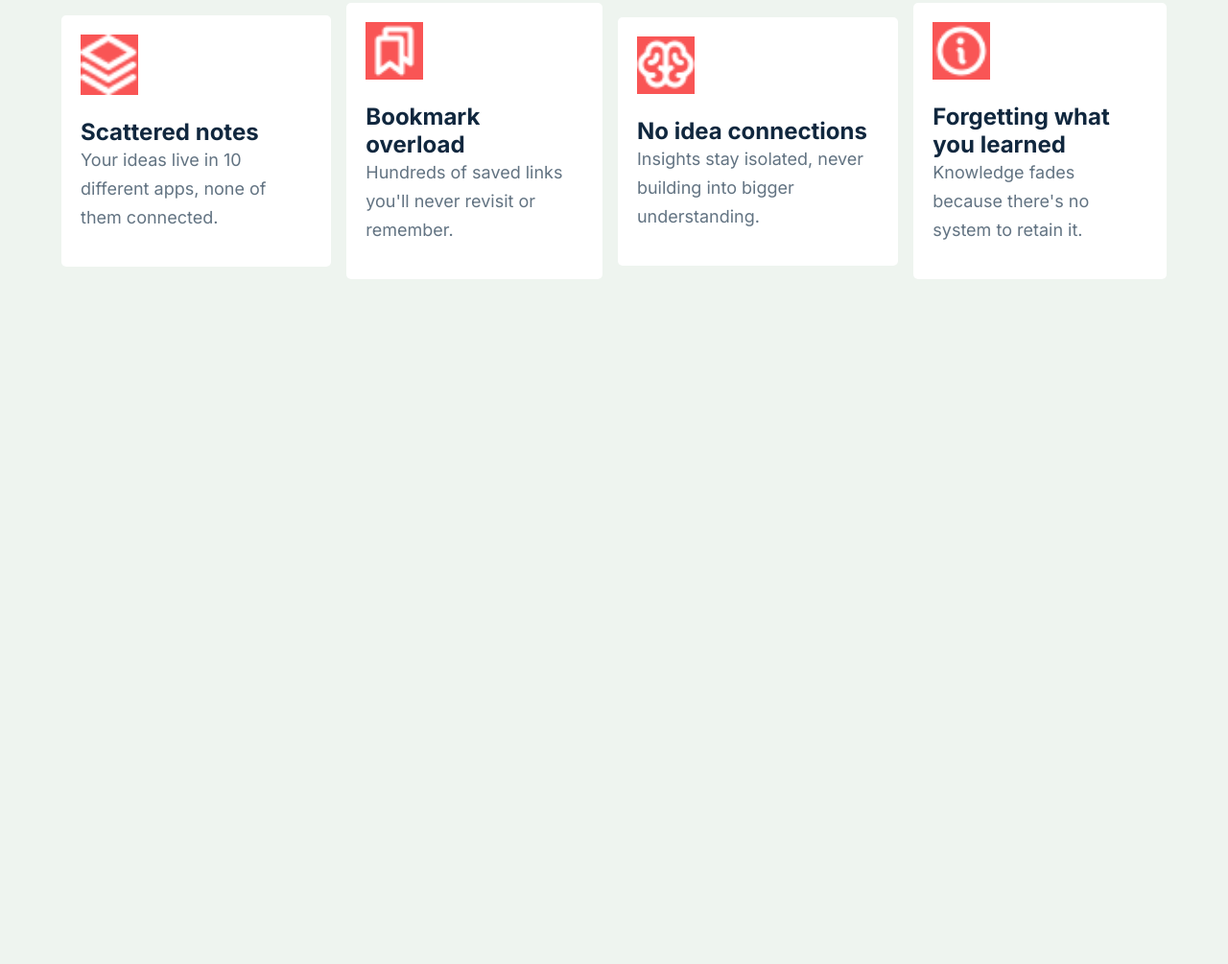
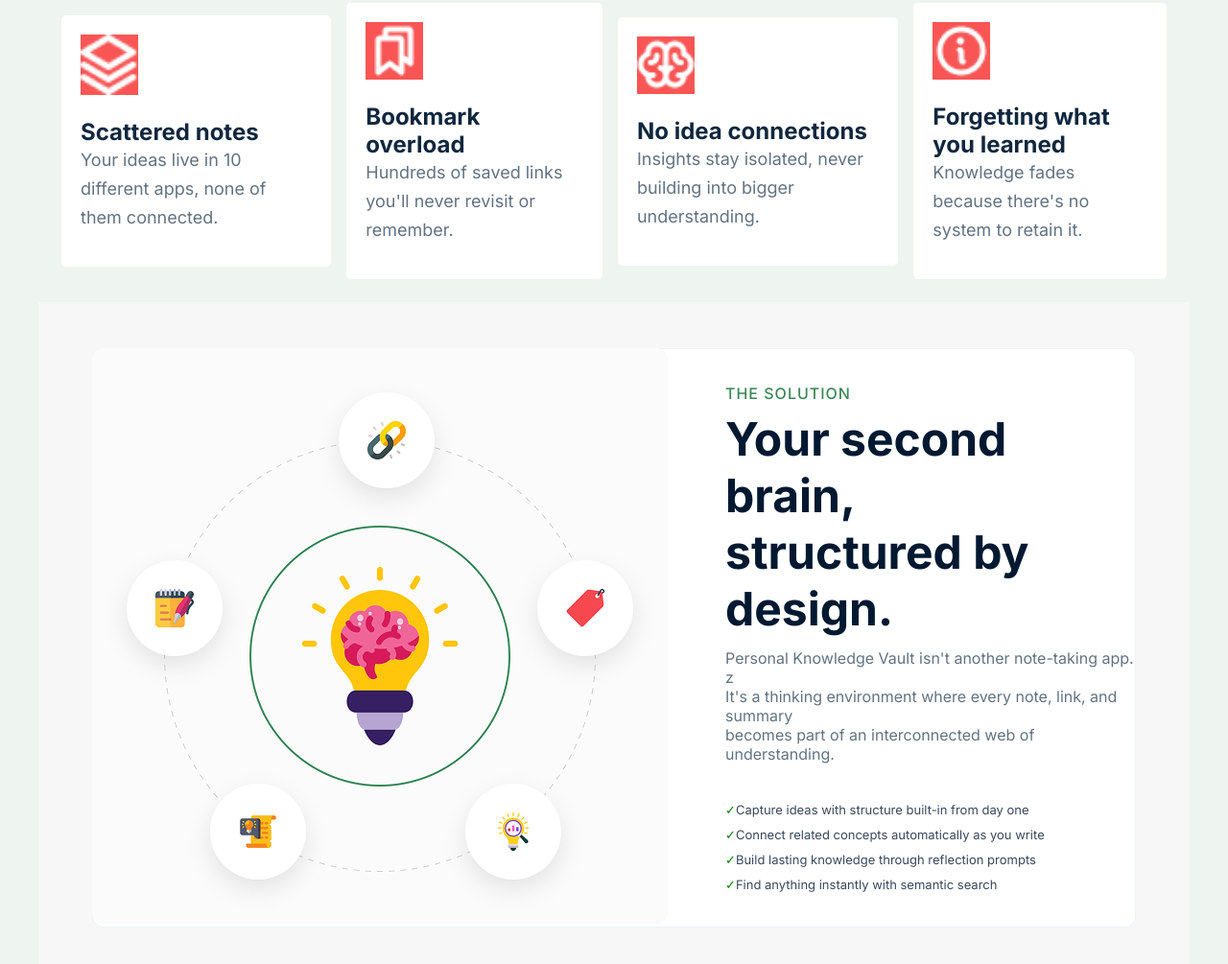
Before and after one commit to jk-jumur/assignment-1, a plain HTML site: page index.html in a window 1280 px wide. Shown: the part 1028-2033 px from the top of the page at 96% size. Before the commit the page ends 1363 px from the top, so only its background shows below. Drawn offline with Linux system fonts and the light colour scheme.

Commit message:
some changes

```diff
--- a/index.html
+++ b/index.html
@@ -105,12 +105,25 @@
         <!--second section start-->
               <section id="second-brain">
                    <div class="brain-container">
-                      <div class="">
-                       <img src="" alt="">
+                      <div class="brain-image">
+                       <img src="assets/knowledge.png" alt="">
                        </div>
 
-                       <div>
+                       <div class="second-heading">
+                            <span class="spn">THE SOLUTION</span>
+                            <h2>Your second brain,
+                                <br/>structured by design.</h2>
+                            <span>Personal Knowledge Vault isn't another note-taking app. z</span>
+                            <br/>
+                            <span>It's a thinking environment where every note, link, and summary</span><br/>
+                            <span>becomes part of an interconnected web of understanding.</span>
 
+                            <ul class="brain-list">
+                                <li>Capture ideas with structure built-in from day one</li>
+                                <li>Connect related concepts automatically as you write</li>
+                                <li>Build lasting knowledge through reflection prompts</li>
+                                <li>Find anything instantly with semantic search</li>
+                            </ul>
                        </div>
                    </div>
               </section>
--- a/styles/style.css
+++ b/styles/style.css
@@ -218,3 +218,73 @@ nav .menu a{
  }
 
 /*Second section style*/
+#second-brain{
+  background: #f7f7f7;
+    color: #1b2a3d;
+    max-width: 1200px;
+    margin: 0 auto;
+    padding: 48px 56px;
+
+
+}
+
+.brain-container{
+    position: relative;
+    background: #ffffff;
+    border-radius: 12px;
+    display: flex;
+    gap: 60px;
+    align-items: center;
+    justify-content: center;
+
+    box-shadow: inset 0 0 0 1px #eef2f5;
+}
+.brain-img {
+    width: 600px;
+    height: 600px;
+    border-radius: 50%;
+    border: 1px dashed #cbd5df;
+    position: relative;
+    display: flex;
+    align-items: center;
+    justify-content: center;
+    margin: 0 auto;
+}
+
+.second-heading .spn{
+    font-size: 16px;
+    letter-spacing: 1px;
+    font-weight: 500;
+    color: #3c8756;
+    line-height: 20px;
+
+}
+ .second-heading h2 {
+     font-weight: 700;
+    font-size: 48px;
+    margin: 8px 0 12px;
+    color:#001931;
+}
+.second-heading span{
+    font-size: 16px ;
+    font-weight: 400;
+    line-height: 20px;
+    color: #627382;
+
+}
+
+.brain-list {
+    list-style-type: none;
+    margin-top: 40px;
+    display: flex;
+    gap: 10px;
+    flex-direction: column;
+    font-size: 13px;
+    color: #3a495d;
+}
+
+.brain-list li::before {
+   content: "✓";
+
+   color: green;
+}
```
